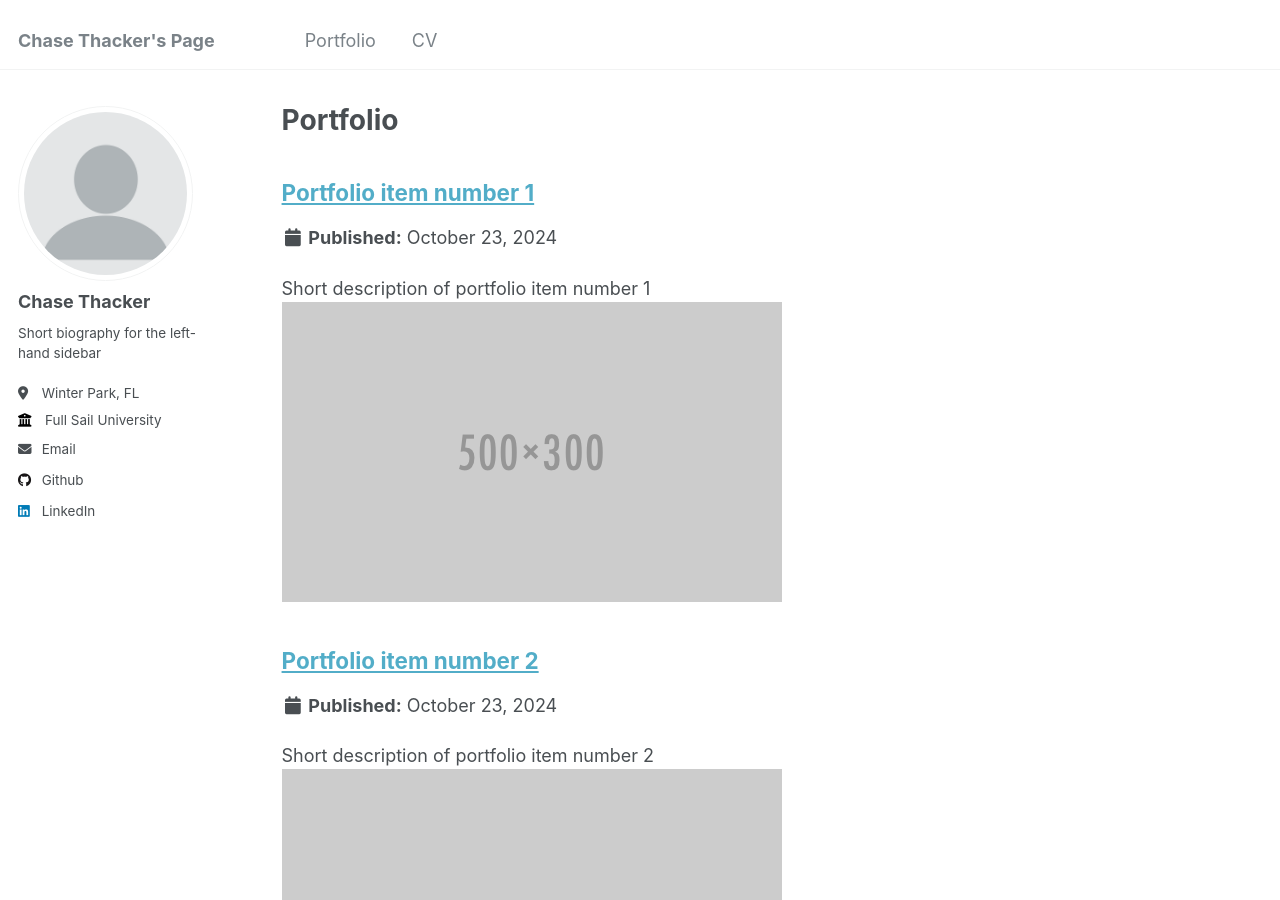
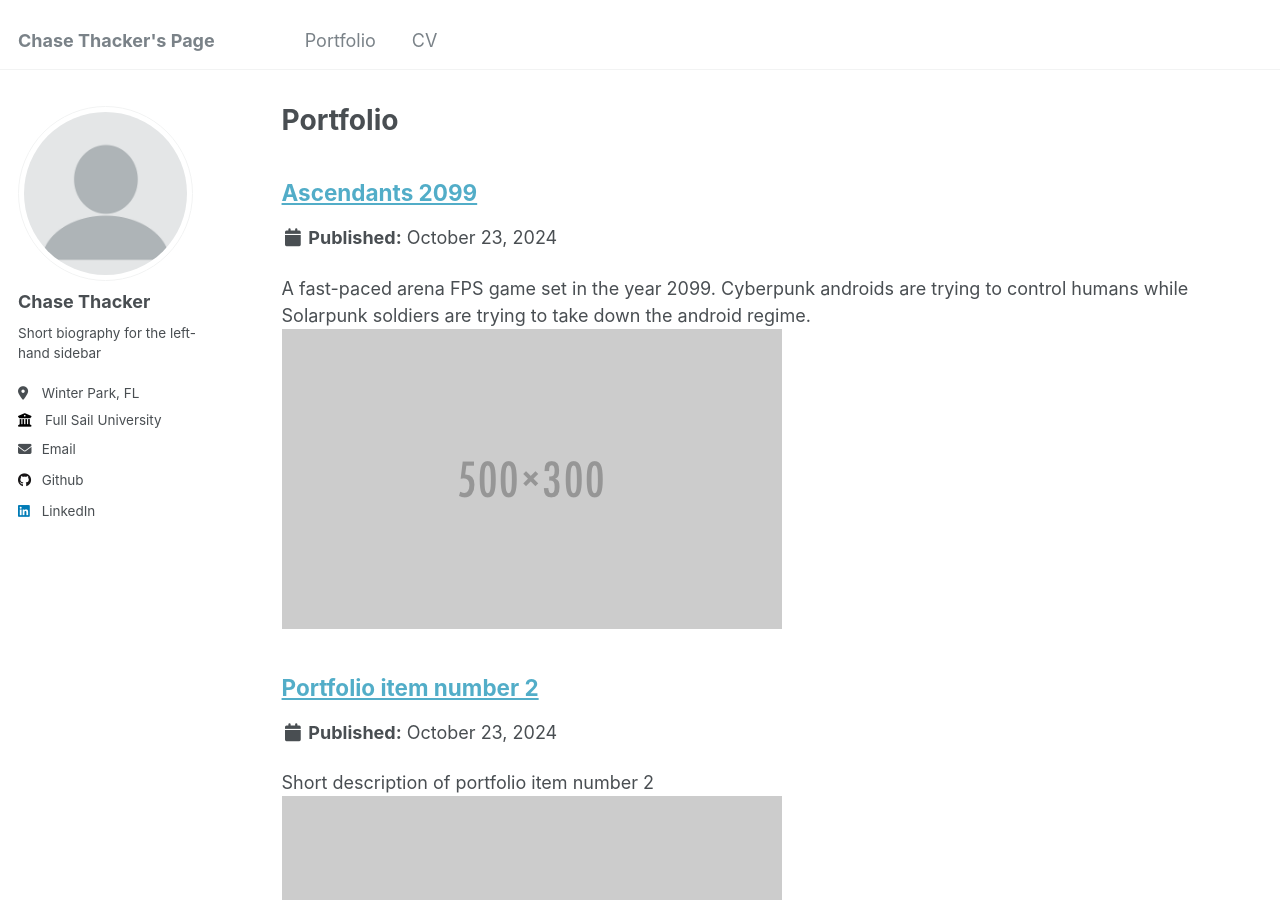
Before and after one commit to thackattack42/thackattack42.github.io, a Jekyll site: the page built from _pages/portfolio.html, in a window 1280 px wide and 900 px high. Built offline with Jekyll 4.4.1, drawn with Linux system fonts in a browser that asks for light colours.

Commit message:
Update portfolio-1.md

```diff
--- a/_portfolio/portfolio-1.md
+++ b/_portfolio/portfolio-1.md
@@ -1,6 +1,6 @@
 ---
-title: "Portfolio item number 1"
-excerpt: "Short description of portfolio item number 1<br/><img src='/images/500x300.png'>"
+title: "Ascendants 2099"
+excerpt: "A fast-paced arena FPS game set in the year 2099. Cyberpunk androids are trying to control humans while Solarpunk soldiers are trying to take down the android regime. <br/><img src='/images/500x300.png'>"
 collection: portfolio
 ---
 
```
